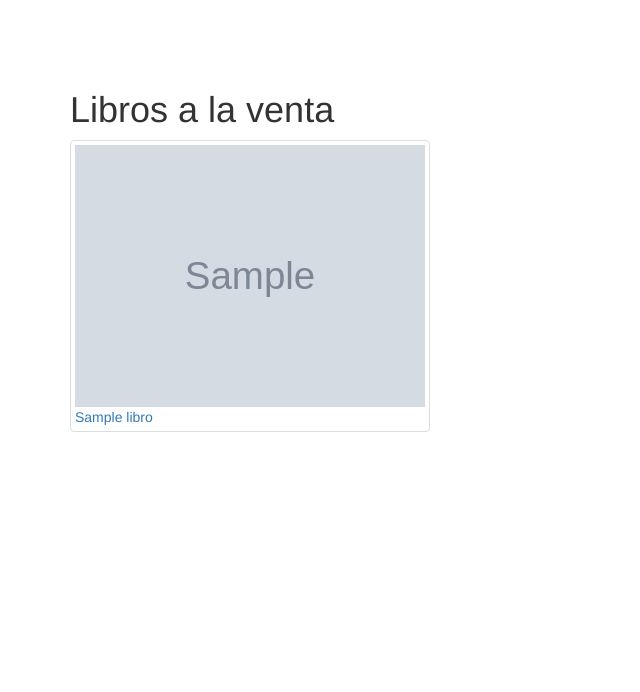
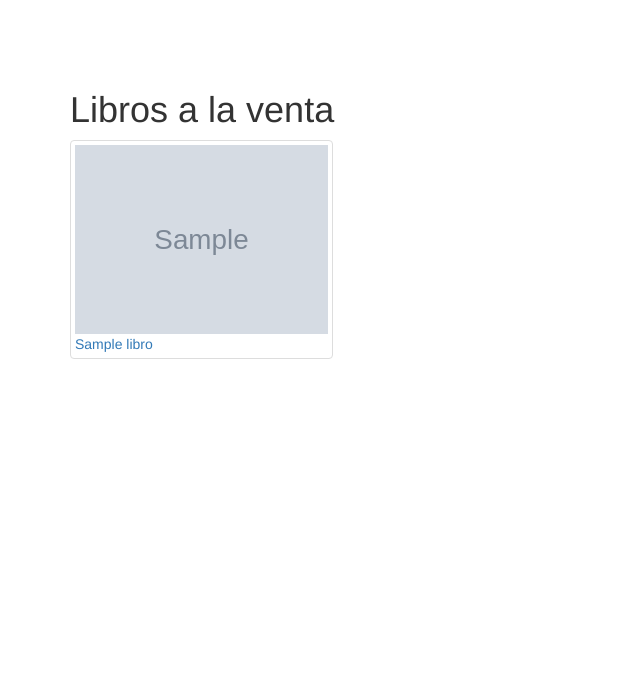
Before and after one commit to vargasjuanj/yii2-login_crud, a Yii app: template views/libro/lista.php in a window 1280 px wide. Shown: the top 692 px of the page, without its empty margins (0-640 px from the left). Run offline with PHP 8.4 and a stand-in for Yii, Linux system fonts and the light colour scheme; the template is opened without the code that fills it: most values are stand-ins (such as "Sample title", 1, 10 or a date in 2020); grey boxes marked "Sample" are stand-in pictures; data that the repository does not hold is empty; some libraries are stand-ins or nearby versions.

Commit message:
Cambiar pagina de inicio principal por la redireccion a la lista de libros publicos

```diff
--- a/controllers/LibroController.php
+++ b/controllers/LibroController.php
@@ -27,6 +27,8 @@ class LibroController extends Controller
         return [
             'access' => [
                 'class' => AccessControl::className(),
+                //bloquear ciertas vistas o accesos, que solo el usaurio logueado puede ver o acceder
+                'only'=>['index','view','create','update','delete'],
                 'rules' => [
                     [
                         //Permitir el acceso a todos los logueados
--- a/controllers/SiteController.php
+++ b/controllers/SiteController.php
@@ -61,7 +61,8 @@ class SiteController extends Controller
      */
     public function actionIndex()
     {
-        return $this->render('index');
+        //return $this->render('index');
+        return $this->redirect(['libro/lista']);
     }
 
     /**
--- a/views/libro/lista.php
+++ b/views/libro/lista.php
@@ -13,7 +13,7 @@ use yii\widgets\LinkPager;
 
     <?php foreach ($libros as $libro) : ?>
 
-        <div class="col-xs-4 col-sm-4 col-md-4 col-lg-4">
+        <div class="col-xs-3 col-sm-3 col-md-3 col-lg-3">
             <a href="#" class="thumbnail">
                 <?= Html::img($libro->imagen); ?>
                 <?= Html::encode("{$libro->titulo}") ?>
```
